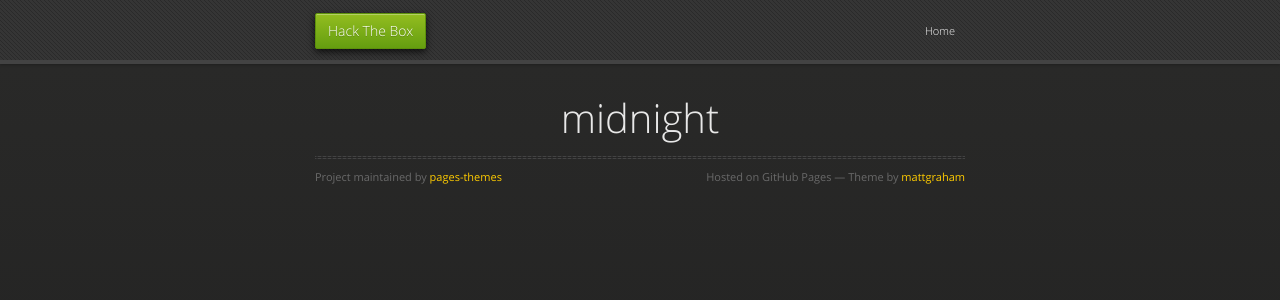
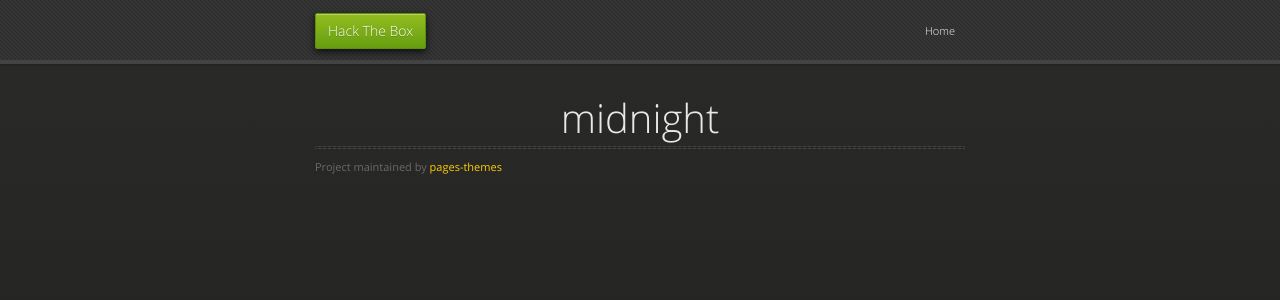
Before and after one commit to pages-themes/midnight, a Jekyll site: the page built from index.md, in a window 1280 px wide. Shown: the top 300 px of the page. Built offline with Jekyll 4.4.1, drawn with Linux system fonts in a browser that asks for light colours; the repository's description, which GitHub fills in, is left out.

Commit message:
Update default.html

```diff
--- a/_layouts/default.html
+++ b/_layouts/default.html
@@ -34,10 +34,8 @@
       <section>
         <div id="title">
           <h1>{{ site.title | default: site.github.repository_name }}</h1>
-          <p>{{ site.description | default: site.github.project_tagline }}</p>
           <hr>
           <span class="credits left">Project maintained by <a href="{{ site.github.owner_url }}">{{ site.github.owner_name }}</a></span>
-          <span class="credits right">Hosted on GitHub Pages &mdash; Theme by <a href="https://twitter.com/mattgraham">mattgraham</a></span>
         </div>
 
         {{ content }}
```
